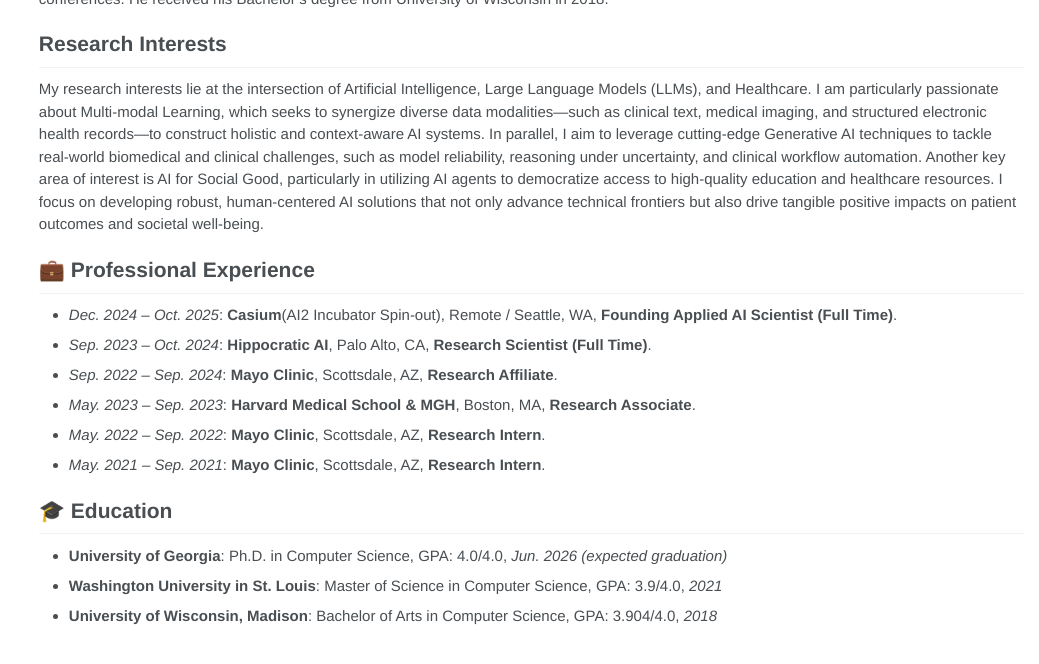
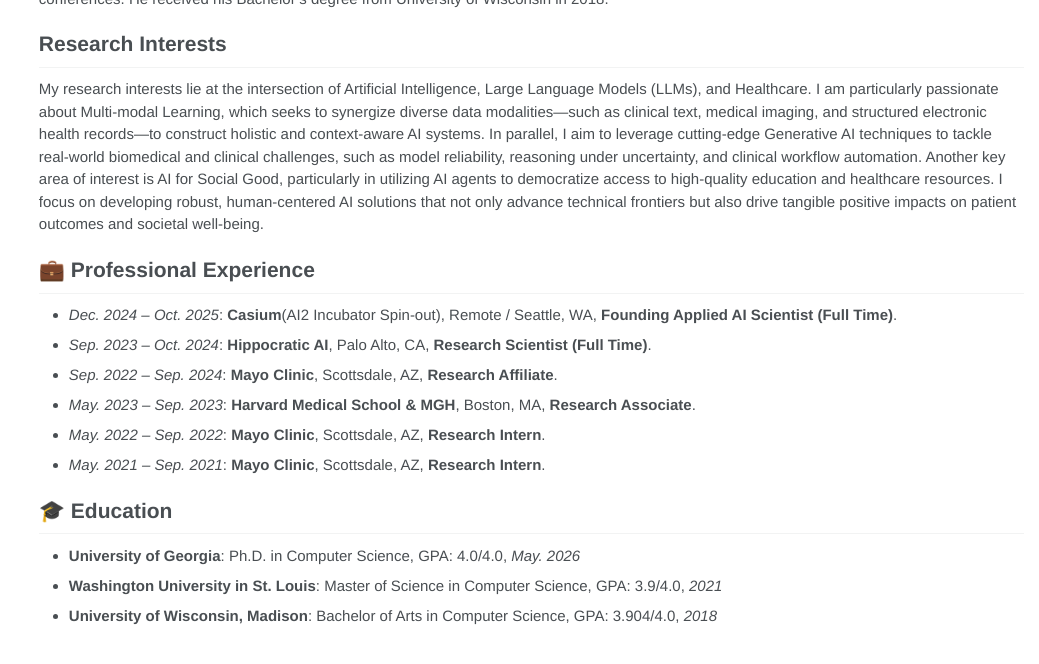
Before and after one commit to zl-liu/zl-liu.github.io, a Jekyll site: the page built from _pages/includes/intro.md, in a window 1280 px wide, cut to the strip 194-858 px from the top of the page. Shown: the whole strip, without its empty margins (241-1280 px from the left). Built offline with Jekyll 4.4.1, drawn with Linux system fonts in a browser that asks for light colours; our own code applies the rules of GitHub Pages for plain Markdown files.

Commit message:
Update intro.md

```diff
--- a/_pages/includes/intro.md
+++ b/_pages/includes/intro.md
@@ -20,7 +20,7 @@
 - *May. 2021 -- Sep. 2021*: **Mayo Clinic**, Scottsdale, AZ, **Research Intern**.
 
 # 🎓 Education
-- **University of Georgia**: Ph.D. in Computer Science, GPA: 4.0/4.0, *Jun. 2026 (expected graduation)*
+- **University of Georgia**: Ph.D. in Computer Science, GPA: 4.0/4.0, *May. 2026*
 - **Washington University in St. Louis**: Master of Science in Computer Science, GPA: 3.9/4.0, *2021*
 - **University of Wisconsin, Madison**: Bachelor of Arts in Computer Science, GPA: 3.904/4.0, *2018*
 
```
